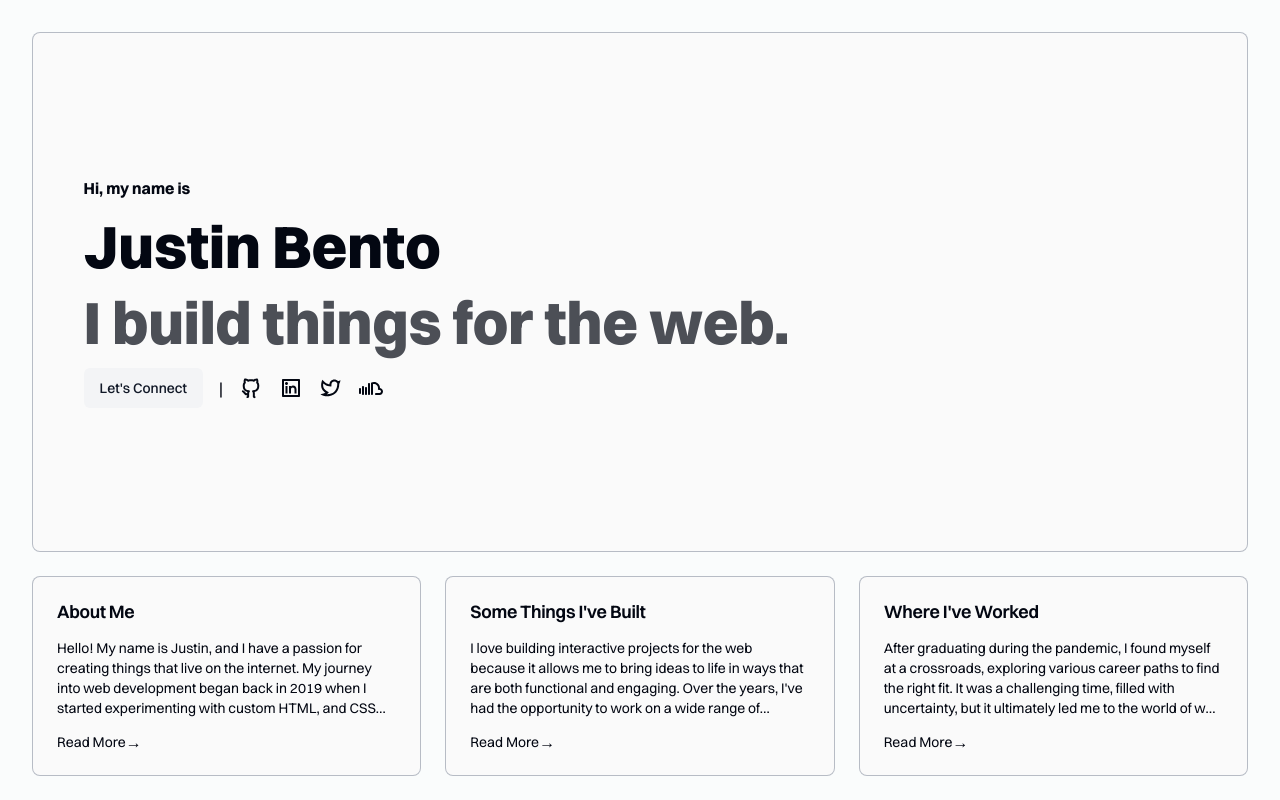
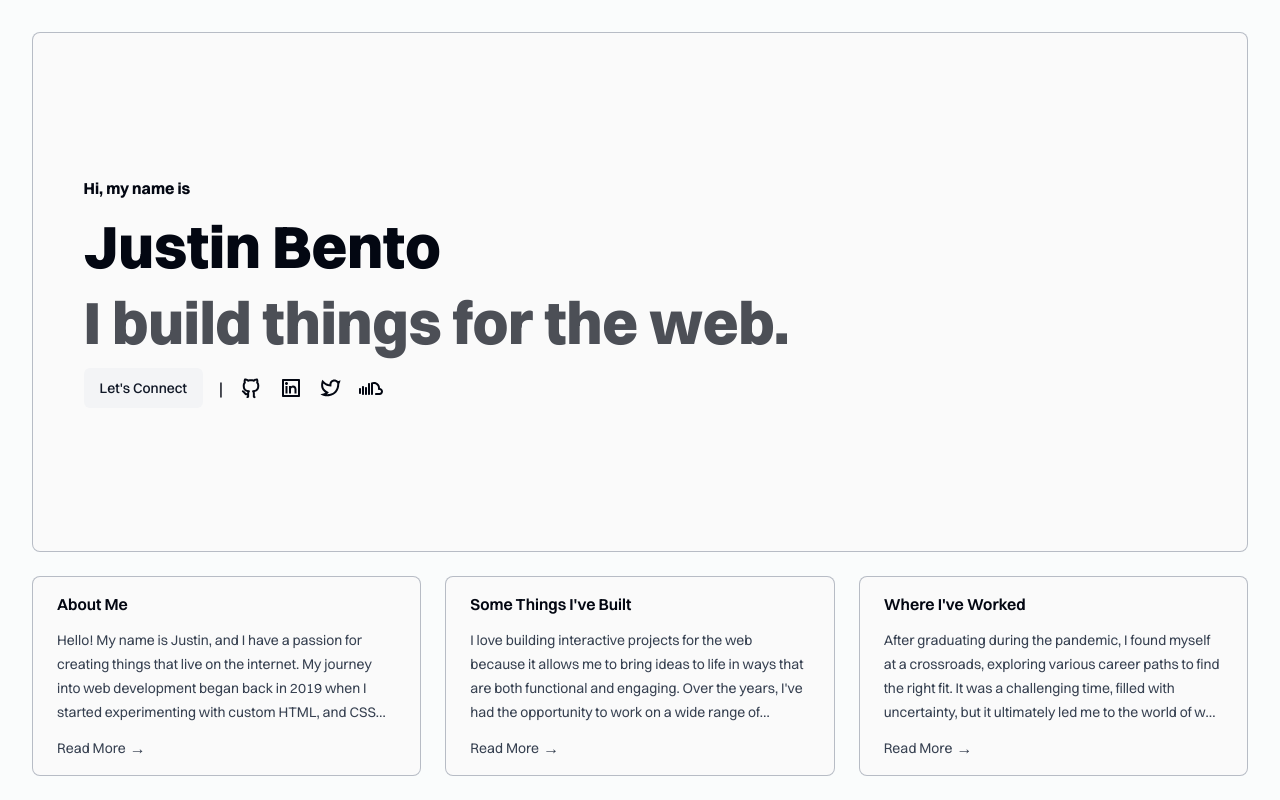
Before and after one commit to Justin-Bento/portfolio, a Next.js app: page / in a window 1280 px wide. Built offline with nearby package versions, Linux system fonts and the light colour scheme.

Commit message:
Updated typography

```diff
--- a/app/(frontend)/page.tsx
+++ b/app/(frontend)/page.tsx
@@ -36,26 +36,24 @@ export default function Home() {
         {/* About Me Card */}
         <Card className="col-span-12 lg:col-span-4 h-[25vh] flex flex-col items-start justify-center">
           <div className="px-4 py-5 sm:p-6 space-y-3">
-            <h2 className="text-lg font-semibold tracking-[-0.015em] text-zinc-950 dark:text-white">About Me</h2>
-            <p className="text-sm leading-5 line-clamp-4">
+            <h2 className="text-md/7 font-semibold text-zinc-950 dark:text-white">About Me</h2>
+            <p className="text-base/6 text-gray-700 sm:text-sm/6 dark:text-gray-400 line-clamp-4">
               Hello! My name is Justin, and I have a passion for creating things that live on the internet. My journey
               into web development began back in 2019 when I started experimenting with custom HTML, and CSS themes.
               What began as a casual interest in tweaking designs quickly turned into a fascination with the power of
               code. As I learned to manipulate HTML and CSS through computer classes, I realized that these tools
               allowed me to bring my ideas to life in ways I hadn&#39;t imagined.
             </p>
-            <Link href="/about" className="text-sm flex items-center justify-start">
-              Read More <span className="text-base">&rarr;</span>
+            <Link href="/about" className="text-gray-700 text-sm gap-1 flex items-center justify-start">
+              Read More <span className="text-base block">&rarr;</span>
             </Link>
           </div>
         </Card>
         {/* Projects Card */}
         <Card className="col-span-12 lg:col-span-4 h-[25vh] flex flex-col items-start justify-center">
           <div className="px-4 py-5 sm:p-6 space-y-3">
-            <h2 className="text-lg font-semibold tracking-[-0.015em] text-zinc-950 dark:text-white">
-              Some Things I&#39;ve Built
-            </h2>
-            <p className="text-sm leading-5 line-clamp-4">
+            <h2 className="text-md/7 font-semibold text-zinc-950 dark:text-white">Some Things I&#39;ve Built</h2>
+            <p className="text-base/6 text-gray-700 sm:text-sm/6 dark:text-gray-400 line-clamp-4">
               I love building interactive projects for the web because it allows me to bring ideas to life in ways that
               are both functional and engaging. Over the years, I&#39;ve had the opportunity to work on a wide range of
               projects, from personal blogs to complex web applications and even simple games. Each project, no matter
@@ -63,25 +61,23 @@ export default function Home() {
               understanding of core principles. I believe that the fundamentals are the foundation of great development,
               so I regularly revisit the basics to sharpen my skills and ensure my code is both clean and efficient.
             </p>
-            <Link href="/projects" className="text-sm flex items-center justify-start">
-              Read More <span className="text-base">&rarr;</span>
+            <Link href="/projects" className="text-gray-700 text-sm gap-1 flex items-center justify-start">
+              Read More <span className="text-base block">&rarr;</span>
             </Link>
           </div>
         </Card>
         {/* Work Experience Card */}
         <Card className="col-span-12 lg:col-span-4 h-[25vh] flex flex-col items-start justify-center">
           <div className="px-4 py-5 sm:p-6 space-y-3">
-            <h2 className="text-lg font-semibold tracking-[-0.015em] text-zinc-950 dark:text-white">
-              Where I&#39;ve Worked
-            </h2>
-            <p className="text-sm leading-5 line-clamp-4">
+            <h2 className="text-md/7 font-semibold text-zinc-950 dark:text-white">Where I&#39;ve Worked</h2>
+            <p className="text-base/6 text-gray-700 sm:text-sm/6 dark:text-gray-400 line-clamp-4">
               After graduating during the pandemic, I found myself at a crossroads, exploring various career paths to
               find the right fit. It was a challenging time, filled with uncertainty, but it ultimately led me to the
               world of web development. I quickly realized that it was something I genuinely enjoyed and felt driven to
               pursue.
             </p>
-            <Link href="/experience" className="text-sm flex items-center justify-start">
-              Read More <span className="text-base">&rarr;</span>
+            <Link href="/experience" className="text-gray-700 text-sm gap-1 flex items-center justify-start">
+              Read More <span className="text-base block">&rarr;</span>
             </Link>
           </div>
         </Card>
```
